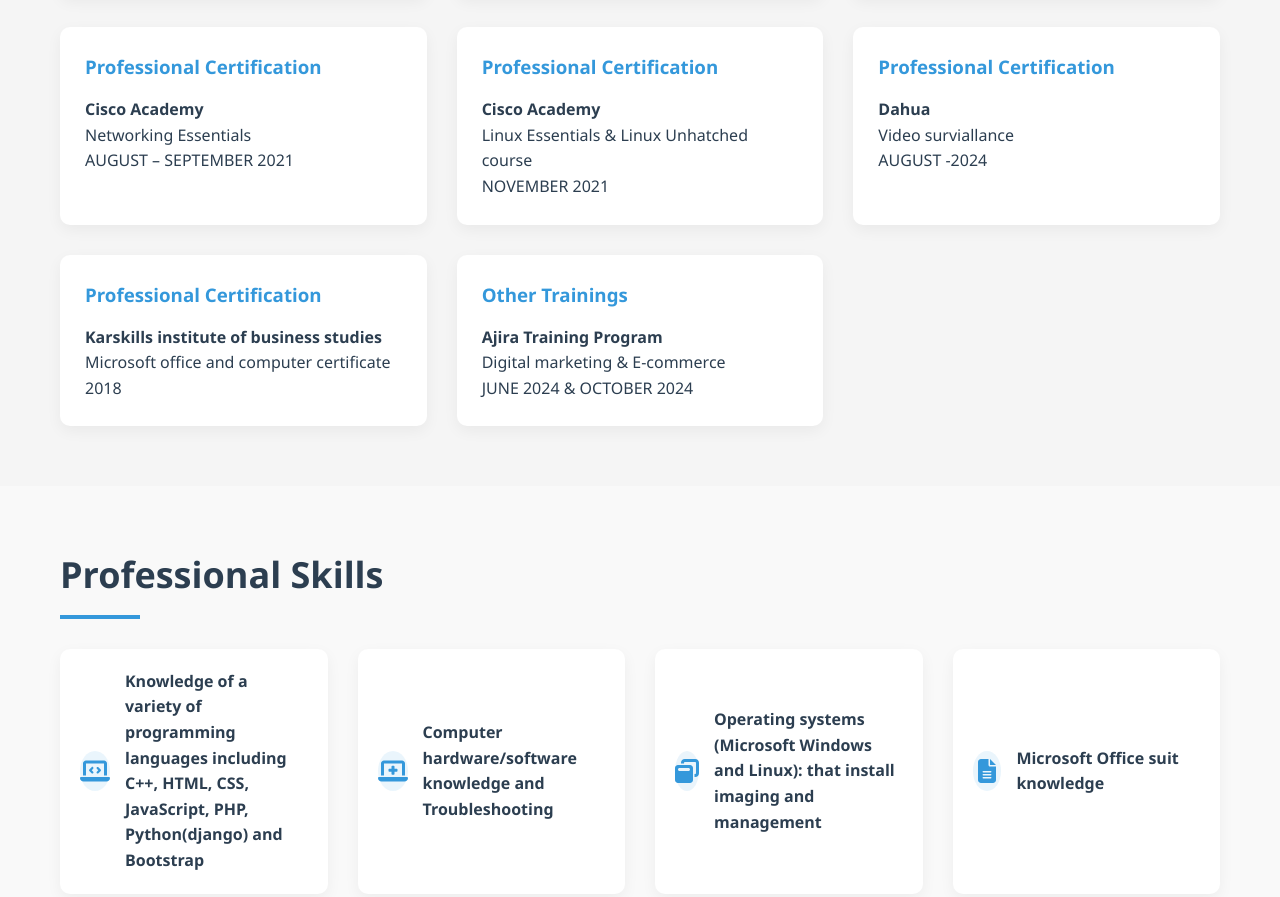
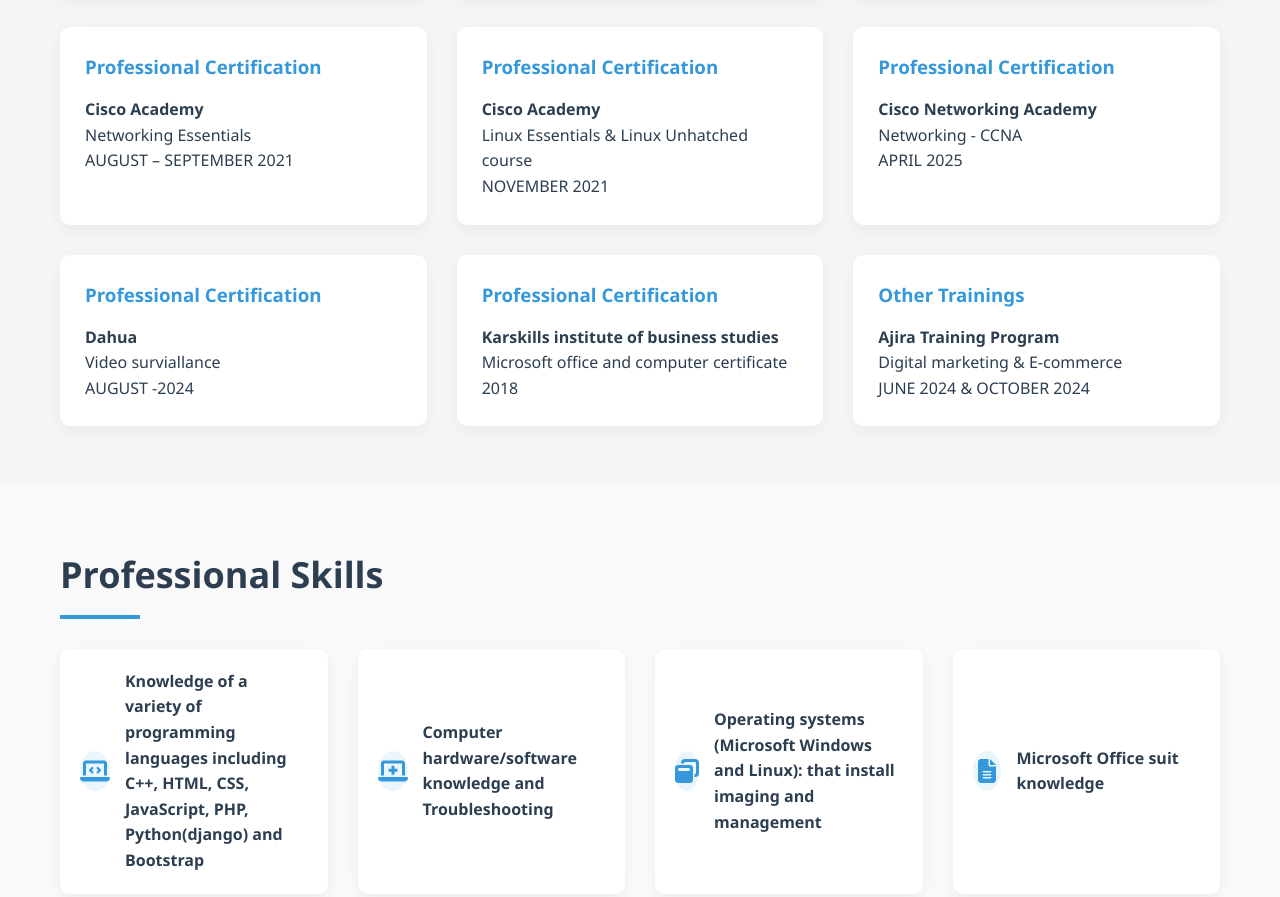
Before and after one commit to RICHIE-RUARA/myresume, a plain HTML site: page index.html in a window 1280 px wide. Shown: the part 2688-3585 px from the top of the page. Drawn offline with Linux system fonts and the light colour scheme.

Commit message:
website updated

```diff
--- a/index.html
+++ b/index.html
@@ -165,10 +165,19 @@
 
                 <div class="education-card">
                     <h3>Professional Certification</h3>
+                    <p><strong> Cisco Networking Academy</strong></p>
+                    <p>Networking - CCNA</p>
+                    <p> APRIL 2025</p>
+                </div>
+
+                <div class="education-card">
+                    <h3>Professional Certification</h3>
                     <p><strong>Dahua</strong></p>
                     <p>Video surviallance</p>
                     <p>AUGUST -2024 </p>
                 </div>
+
+
 
                 <div class="education-card">
                     <h3>Professional Certification</h3>
@@ -176,6 +185,7 @@
                     <p>Microsoft office and computer certificate</p>
                     <p>2018</p>
                 </div>
+
 
                 <div class="education-card">
                     <h3>Other Trainings</h3>
```
